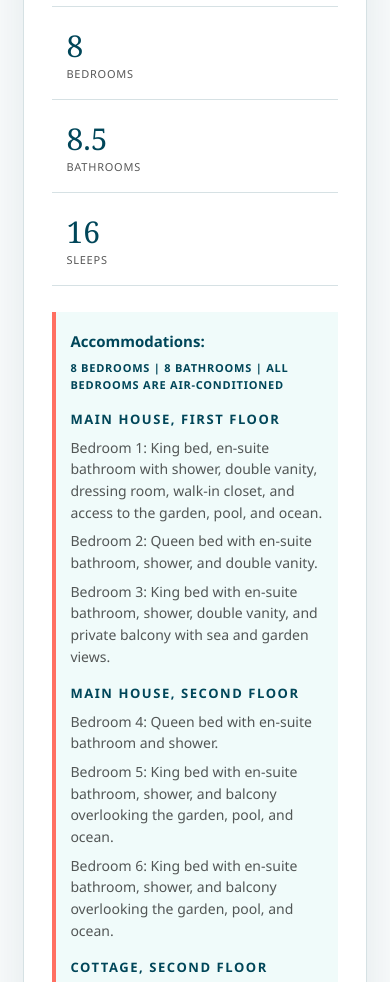
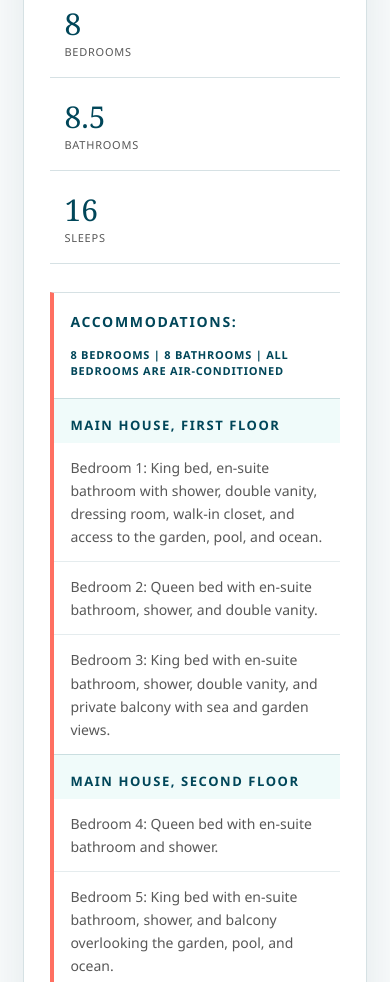
Before and after one commit to HotelMarketingStrategist/ichsalumnae, a plain HTML site: page index.html in a window 390 px wide. Shown: the part 8364-9346 px from the top of the page. Drawn offline with Linux system fonts and the light colour scheme.

Commit message:
Update index.html

```diff
--- a/index.html
+++ b/index.html
@@ -228,106 +228,132 @@ footer{background:rgba(0,70,89,.06);color:var(--muted);padding:34px 7vw;text-ali
 }
 
 
-/* Updated villa listing layout for detailed accommodations */
-.villa{
+/* Stacked villa listing layout */
+html, body{
+  max-width:100%;
+  overflow-x:hidden;
+}
+
+.villa,
+.villa:nth-child(even){
+  display:block !important;
+  width:100%;
+  max-width:100%;
+  min-height:auto !important;
+  overflow:hidden;
+}
+
+.villa:nth-child(even) .villa-media{
+  order:0 !important;
+}
+
+.villa-media{
+  width:100%;
+  max-width:100%;
+  min-height:460px !important;
+}
+
+.villa-body{
+  width:100%;
+  max-width:100%;
+  padding:52px !important;
+  overflow:hidden;
+}
+
+.villa-stats{
+  max-width:760px;
+}
+
+.accommodation-block{
+  width:100%;
+  max-width:100%;
+  margin:28px 0;
+  padding:0 !important;
+  background:white;
+  border:1px solid var(--line);
+  border-left:4px solid var(--coral);
+  overflow:hidden;
+}
+
+.accommodation-block strong{
   display:block;
-  min-height:auto;
+  padding:18px 22px 8px;
+  color:var(--deep-teal);
+  font-size:14px;
+  letter-spacing:.12em;
+  text-transform:uppercase;
 }
-.villa:nth-child(even){
+
+.accommodation-block span{
   display:block;
+  padding:0 22px 18px;
+  color:var(--deep-teal);
+  font-weight:800;
+  line-height:1.5;
 }
-.villa:nth-child(even) .villa-media{
-  order:0;
+
+.accommodation-block h5{
+  margin:0;
+  padding:16px 22px 8px;
+  background:rgba(106,210,200,.10);
+  color:var(--deep-teal);
+  font-size:13px;
+  letter-spacing:.12em;
+  text-transform:uppercase;
+  border-top:1px solid var(--line);
 }
-.villa-media{
-  min-height:520px;
+
+.accommodation-block p{
+  display:block;
+  margin:0;
+  padding:13px 22px;
+  color:var(--muted);
+  font-size:14px;
+  line-height:1.65;
+  border-top:1px solid rgba(0,70,89,.10);
+  overflow-wrap:break-word;
 }
-.villa-body{
-  padding:52px;
+
+.accommodation-block h5 + p{
+  border-top:0;
 }
-.accommodation-block{
-  margin:26px 0;
-  padding:22px 24px;
+
+.amenity-grid{
+  display:grid;
+  grid-template-columns:1fr 1fr;
+  gap:22px;
 }
-.accommodation-block p{
-  max-width:1040px;
+
+.rate-panel{
+  grid-template-columns:repeat(5,1fr);
 }
-.amenity-grid{
-  grid-template-columns:1fr 1fr;
-}
-@media(max-width:760px){
+
+@media(max-width:900px){
+  .villa-body{
+    padding:34px !important;
+  }
   .villa-media{
-    min-height:360px;
+    min-height:380px !important;
   }
-  .villa-body{
-    padding:30px;
-  }
-  .accommodation-block{
-    padding:18px;
-  }
-  .amenity-grid{
+  .amenity-grid,
+  .rate-panel{
     grid-template-columns:1fr;
   }
 }
 
-
-/* Strong accommodation layout fix */
-html, body{
-  max-width:100%;
-  overflow-x:hidden;
-}
-.villa{
-  display:flex !important;
-  flex-direction:column !important;
-  width:100%;
-  max-width:100%;
-  overflow:hidden;
-  min-height:auto !important;
-}
-.villa:nth-child(even){
-  display:flex !important;
-  grid-template-columns:none !important;
-}
-.villa:nth-child(even) .villa-media{
-  order:0 !important;
-}
-.villa-media{
-  width:100%;
-  max-width:100%;
-  min-height:500px !important;
-}
-.villa-body{
-  width:100%;
-  max-width:100%;
-  min-width:0;
-  padding:52px !important;
-}
-.accommodation-block{
-  width:100%;
-  max-width:100%;
-  overflow:hidden;
-  white-space:normal;
-  overflow-wrap:break-word;
-  word-break:normal;
-}
-.accommodation-block span,
-.accommodation-block h5,
-.accommodation-block p{
-  max-width:100%;
-  overflow-wrap:break-word;
-  word-break:normal;
-}
-@media(max-width:760px){
+@media(max-width:620px){
   .villa-body{
-    padding:28px !important;
+    padding:26px !important;
   }
   .villa-media{
-    min-height:340px !important;
+    min-height:320px !important;
   }
-  .gallery-box{
-    left:18px;
-    right:18px;
-    bottom:18px;
+  .accommodation-block strong,
+  .accommodation-block span,
+  .accommodation-block h5,
+  .accommodation-block p{
+    padding-left:16px;
+    padding-right:16px;
   }
 }
 
```
